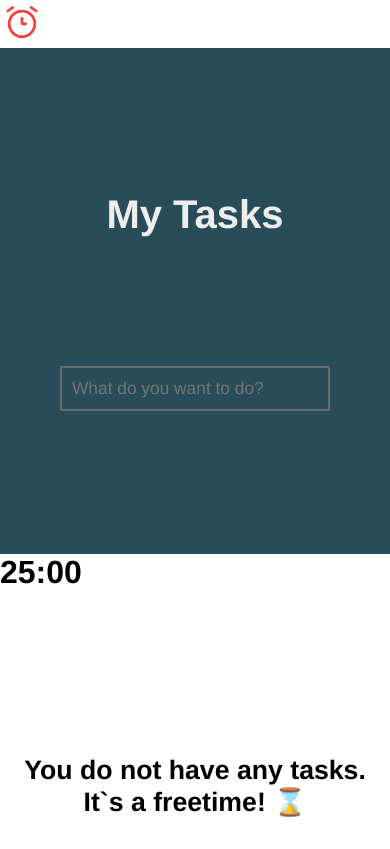
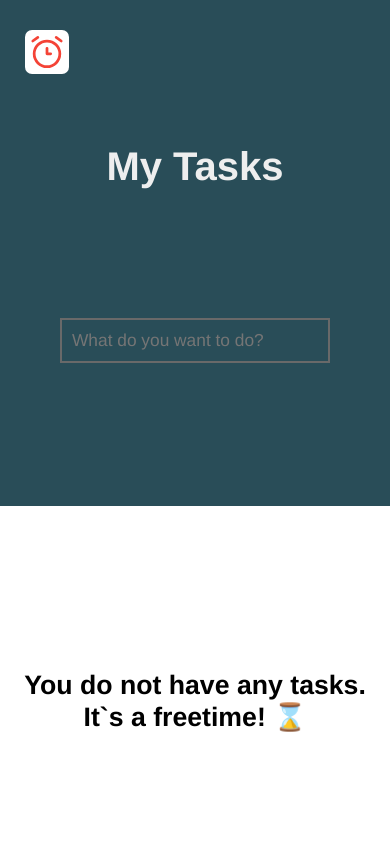
Before and after one commit to tsivinsky/react-todo-app, a React (Create React App) app: page / in a window 390 px wide. Built offline with nearby package versions, Linux system fonts and the light colour scheme.

Commit message:
Add styles for the timer (#9)

```diff
--- /dev/null
+++ b/src/style/partials/_timer.scss
@@ -0,0 +1,94 @@
+.timer-block {
+  position: fixed;
+  left: 0;
+  top: 0;
+  margin: 20px 15px;
+  z-index: 3;
+  width: 20%;
+  height: 95%;
+  border-radius: 10px;
+  padding: 10px;
+  background: #fff;
+  border: 1px solid rgba(0, 0, 0, 0.15);
+  transform: translateX(-150%);
+  display: flex;
+  justify-content: center;
+  align-items: center;
+  box-shadow: 0 0 20px 10px rgba(0, 0, 0, 0.1);
+  .timer {
+    background: rgb(202, 40, 65);
+    width: 200px;
+    height: 200px;
+    border-radius: 50%;
+    display: flex;
+    justify-content: center;
+    align-items: center;
+    cursor: pointer;
+    box-shadow: 0 3px 35px 6px rgba(255, 33, 70, 0.5);
+    transition: all 0.5s ease;
+    h1 {
+      font-size: 32pt;
+      color: #ddd;
+      transition: all 0.5s ease;
+    }
+  }
+  @media screen and (max-width: 430px) {
+    width: 90%;
+    .timer {
+      width: 170px;
+      height: 170px;
+      h1 {
+        font-size: 26pt;
+      }
+    }
+  }
+  @media screen and (max-width: 550px) and (min-width: 430px) {
+    width: 90%;
+    .timer {
+      width: 200px;
+      height: 200px;
+      h1 {
+        font-size: 30pt;
+      }
+    }
+  }
+  @media screen and (max-width: 1100px) and (min-width: 550px) {
+    width: 40%;
+  }
+}
+
+@keyframes timer-animation {
+  from {
+    box-shadow: 0 3px 35px 6px rgba(255, 33, 70, 0.5);
+    transform: scale(1);
+  }
+  50% {
+    box-shadow: 0 3px 45px 15px rgba(255, 33, 70, 0.5);
+    transform: scale(1.05);
+  }
+  to {
+    box-shadow: 0 3px 35px 6px rgba(255, 33, 70, 0.5);
+    transform: scale(1);
+  }
+}
+
+.timer-enter {
+  transform: translateX(-150%);
+}
+.timer-enter-active {
+  transform: translateX(0);
+  transition: transform 0.4s;
+}
+.timer-enter-done {
+  transform: translateX(0);
+}
+.timer-exit {
+  transform: translateX(0);
+}
+.timer-exit-active {
+  transform: translateX(-150%);
+  transition: transform 0.4s;
+}
+.timer-exit-done {
+  transform: translateX(-150%);
+}
--- a/src/style/style.scss
+++ b/src/style/style.scss
@@ -13,7 +13,19 @@ body,
   height: 100%;
 }
 
+.btn-toggle-timer {
+  position: fixed;
+  left: 25px;
+  top: 30px;
+  background: #fff;
+  border-radius: 7px;
+  z-index: 999;
+  transition: all 0.4s ease;
+  cursor: pointer;
+}
+
 // Import partials
 @import "./partials/mixins";
 @import "./partials/header";
 @import "./partials/main";
+@import "./partials/timer";
```
